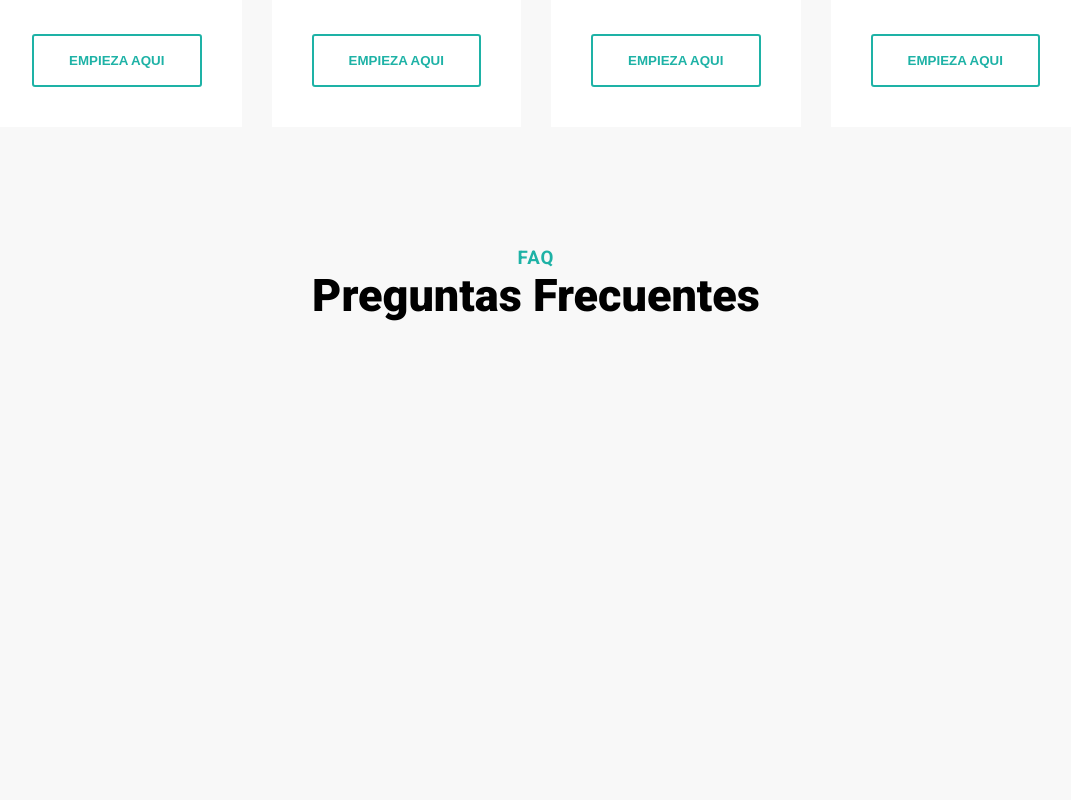
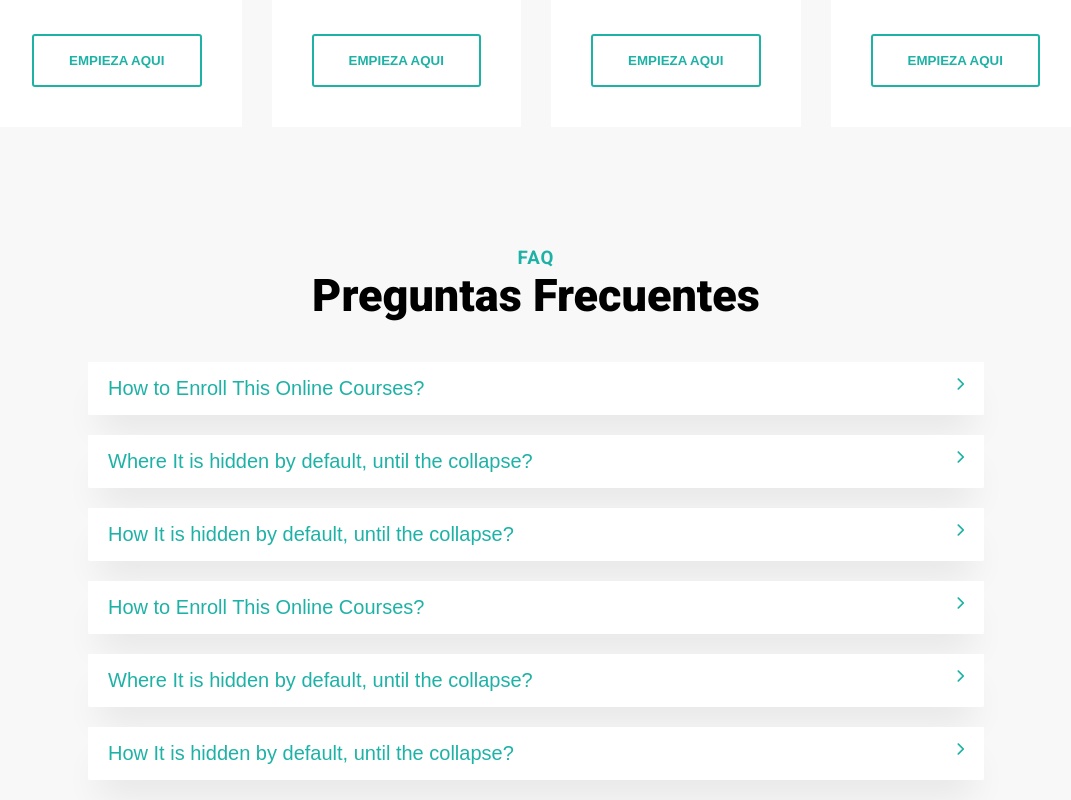
Before and after one commit to Chrisnewgear/KSPSchoolProject, a React (Create React App) app: page /payment in a window 1280 px wide. Shown: the part 1168-1968 px from the top of the page, without its empty margins (104-1175 px from the left). Before the commit the page ends 1530 px from the top, so only its background shows below. Built offline with nearby package versions, Linux system fonts and the light colour scheme.

Commit message:
SE TERMINA EL DESSARROLLO DE LAS FAQs

```diff
--- a/src/Components/Pricing/Faq.jsx
+++ b/src/Components/Pricing/Faq.jsx
@@ -1,10 +1,41 @@
 import React from 'react'
 import Title from '../Common/Heading/title/Title'
+import { faq } from '../../dummydata'
+import { useState } from 'react'
 
 const Faq = () => {
+  const [click, setClick] = useState(false)
+
+  const toggle = (index) => {
+    if(click === index){
+      return setClick(null)
+    }
+    setClick(index);
+  }
+
   return (
     <>
       <Title subtitle='FAQ' title='Preguntas Frecuentes'/>
+      <section className="faq">
+        <div className="container">
+          {faq.map((val, index) => (
+            <div className="box">
+              <button className='accordion' onClick={() => toggle(index)} key={index}>
+                <h2>{val.title}</h2>
+                <span>{click === index ? <i className='fa fa-chevron-down'></i> : <i className='fa fa-chevron-right'></i>}</span>
+              </button>
+                {click === index ? (
+                  <div className="text">
+                    <p>{val.desc}</p>
+                  </div>
+                ) : null}
+              {/* <div className="text">
+                <p>{val.desc}</p>
+              </div> */}
+            </div>
+          ))}
+        </div>
+      </section>
     </>
   )
 }
--- a/src/Components/Pricing/price.css
+++ b/src/Components/Pricing/price.css
@@ -19,3 +19,39 @@
   color: grey;
   margin: 40px 0;
 }
+
+.faq .container{
+  max-width: 70%;
+  border-radius: 5px;
+}
+
+.faq .box{
+  background-color: #fff;
+  margin-bottom: 20px;
+}
+
+.faq button{
+  padding: 0;
+  margin: 0;
+  display: flex;
+  justify-content: space-between;
+  width: 100%;
+  padding: 15px 20px;
+}
+
+.faq h2{
+  font-weight: 500;
+}
+
+.faq p{
+  padding: 20px;
+}
+
+.faq .accordion{
+  transition: 0.5s;
+}
+
+.faq .accordion:hover{
+  background-color: #1eb26a;
+  color: #fff;
+}
```
Also changed, not shown: src/Components/Blog/Blog.jsx (added).
